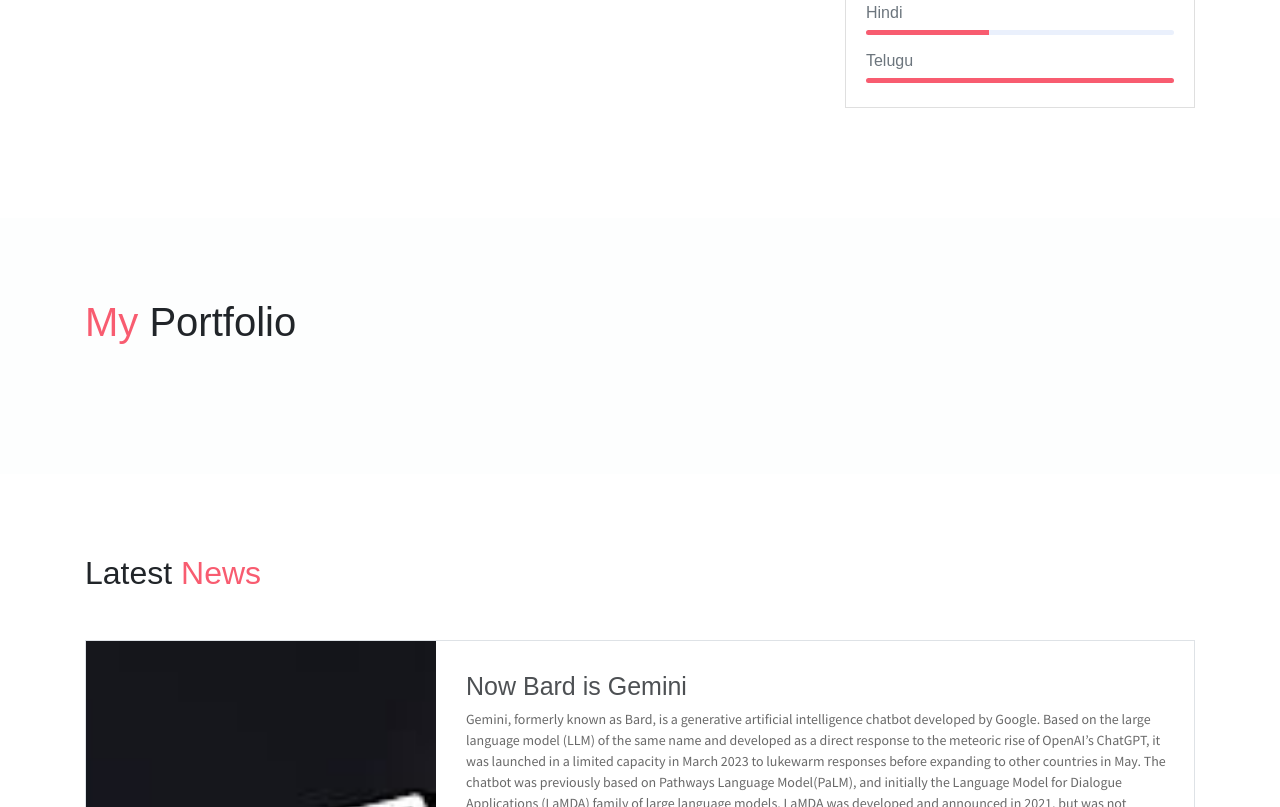
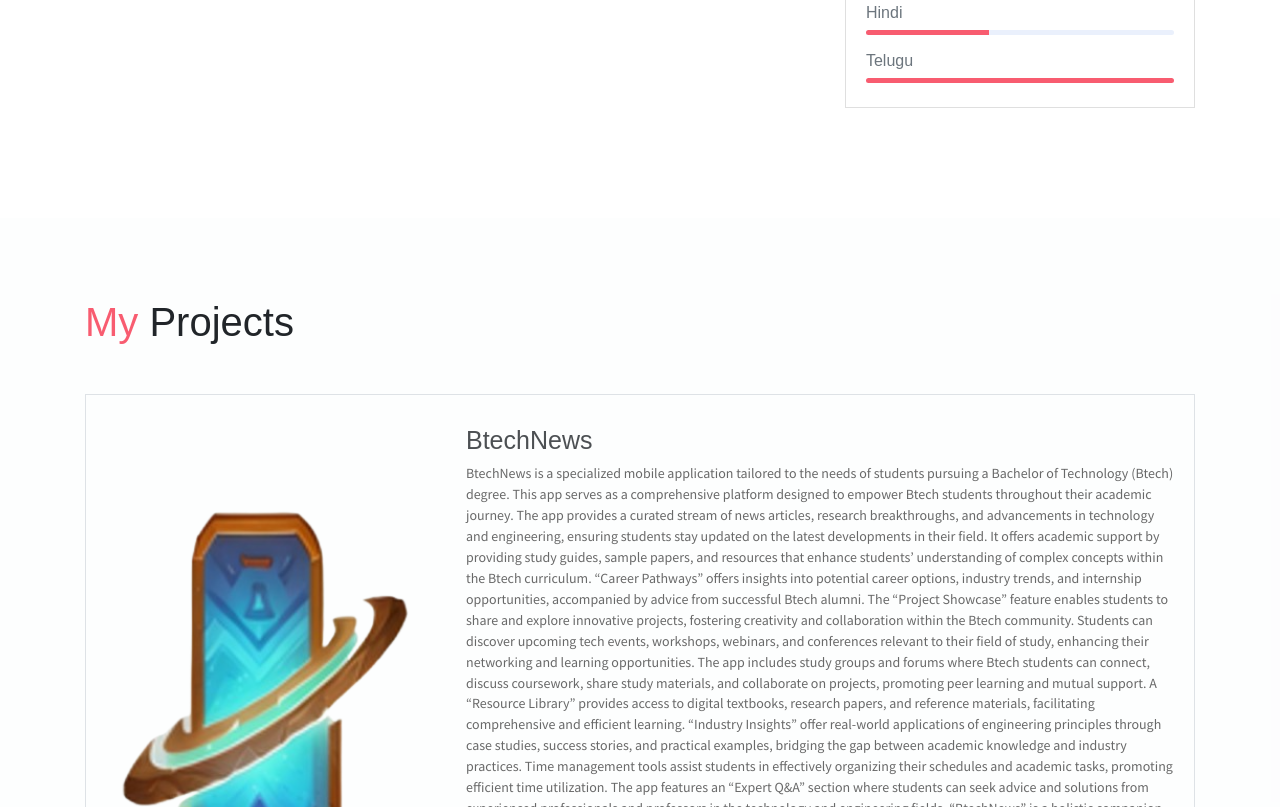
Before and after one commit to ThiruvidhiRevanth/Portfolio, a plain HTML site: page index.html in a window 1280 px wide. Shown: the part 1993-2800 px from the top of the page. Drawn offline with nearby package versions, Linux system fonts and the light colour scheme.

Commit message:
Update index.html

```diff
--- a/index.html
+++ b/index.html
@@ -60,7 +60,7 @@
                 </ul>
                 <ul class="navbar-nav ml-auto">
                     <li class="nav-item">
-                        <a href="#portfolio" class="nav-link">Portfolio</a>
+                        <a href="#portfolio" class="nav-link">Projects</a>
                     </li>
                     <li class="nav-item">
                         <a href="#blog" class="nav-link">Blog</a>
@@ -249,9 +249,28 @@
     <!-- Portfolio Section -->
     <section class="section bg-custom-gray" id="portfolio">
         <div class="container">
-            <h1 class="mb-5"><span class="text-danger">My</span> Portfolio</h1>
+            <h1 class="mb-5"><span class="text-danger">My</span> Projects</h1>
             <div class="portfolio">
+                <div class="row">
 
+
+                    <div class="blog-card">
+                        <div class="img-holder">
+                            <img src="assets/imgs/blog3.jpg" alt="Download free bootstrap 4 landing page, free boootstrap 4 templates, Download free bootstrap 4.1 landing page, free boootstrap 4.1.1 templates, meyawo Landing page">
+                        </div>
+                        <div class="content-holder">
+                            <h4 class="title">BtechNews</h4>
+
+
+                            <p>BtechNews is a specialized mobile application tailored to the needs of students pursuing a Bachelor of Technology (Btech) degree. This app serves as a comprehensive platform designed to empower Btech students throughout their academic journey. The app provides a curated stream of news articles, research breakthroughs, and advancements in technology and engineering, ensuring students stay updated on the latest developments in their field. It offers academic support by providing study guides, sample papers, and resources that enhance students’ understanding of complex concepts within the Btech curriculum. “Career Pathways” offers insights into potential career options, industry trends, and internship opportunities, accompanied by advice from successful Btech alumni. The “Project Showcase” feature enables students to share and explore innovative projects, fostering creativity and
+                                collaboration within the Btech community. Students can discover upcoming tech events, workshops, webinars, and conferences relevant to their field of study, enhancing their networking and learning opportunities. The app includes study groups and forums where Btech students can connect, discuss coursework, share study materials, and collaborate on projects, promoting peer learning and mutual support. A “Resource Library” provides access to digital textbooks, research papers, and reference materials, facilitating comprehensive and efficient learning. “Industry Insights” offer real-world applications of engineering principles through case studies, success stories, and practical examples, bridging the gap between academic knowledge and industry practices. Time management tools assist students in effectively organizing their schedules and academic tasks, promoting efficient time utilization. The app features an “Expert Q&A” section where students can seek advice and solutions from experienced professionals and professors in the technology and engineering fields. “BtechNews” is a holistic companion that supports Btech students not only in their academic pursuits but also in their personal and professional growth within the ever-evolving landscape of technology and engineering.</p>
+
+                            <a href="https://play.google.com/store/apps/details?id=com.btechnews.b2" class="read-more">More about it <i class="ti-angle-double-right"></i></a>
+                        </div>
+                    </div>
+
+                </div>
+            </div>
 
 
             </div>
```
